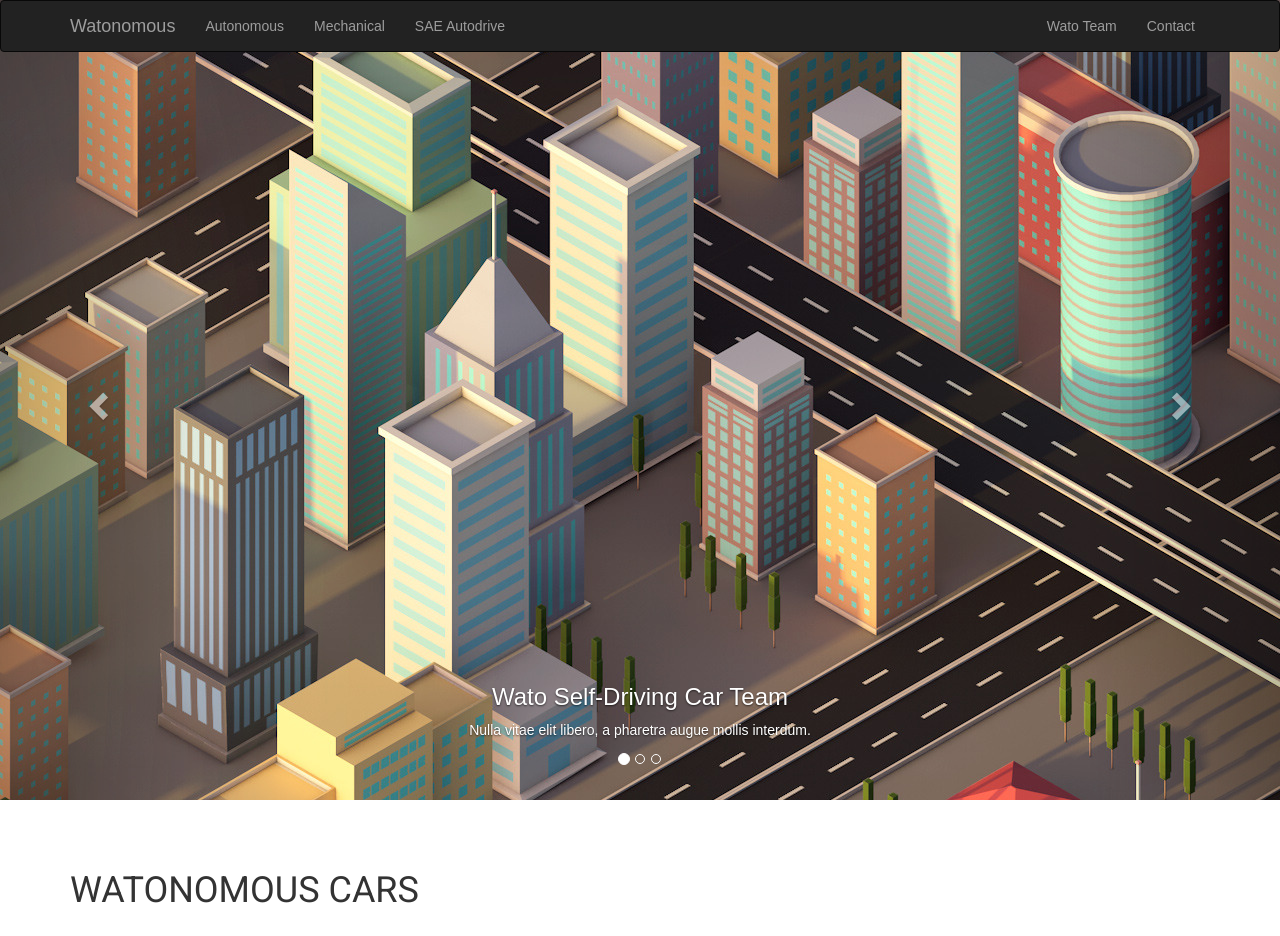
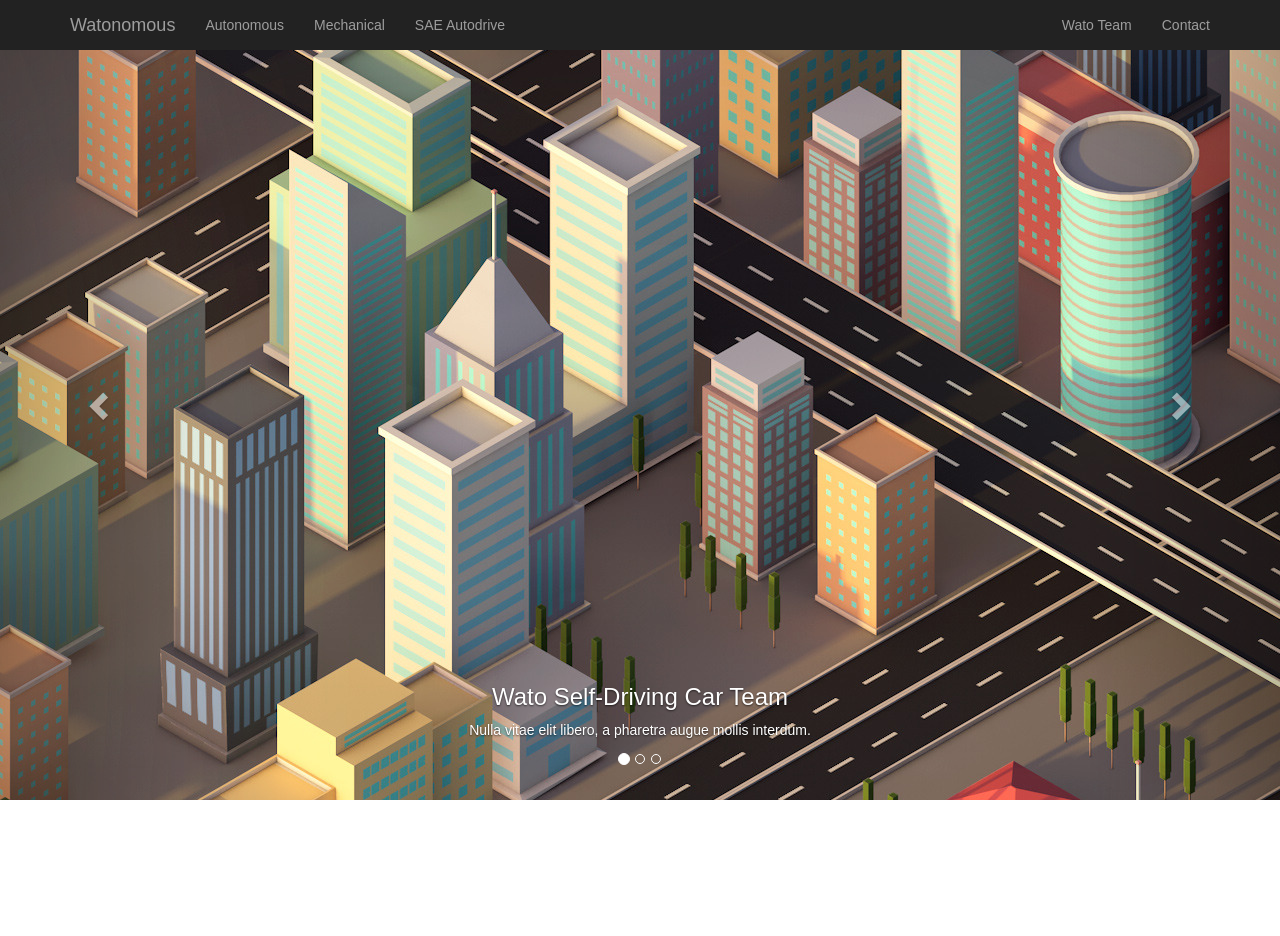
Before and after one commit to MJez29/REACTonomous, a React (Create React App) app: page / in a window 1280 px wide. Shown: the top 936 px of the page. Built offline with nearby package versions, Linux system fonts and the light colour scheme.

Commit message:
Improved header coloring

```diff
--- a/src/Components/Body.jsx
+++ b/src/Components/Body.jsx
@@ -17,6 +17,7 @@ class Body extends Component {
 
     return (
       <div>
+        <div className = "spacerMedium" />
 
         <BodyIndex/>
         <div className = "spacerBig"></div>
@@ -41,25 +42,25 @@ class Body extends Component {
 
         <BodyIndex />
 
-        <div style = {{height: "1000px"}}>
+        <div style = {{height: "600px"}}>
           <Parallax bgImage={BoltFront} strength={200} style = {{zIndex: "3"}} >
             <div className = "spacerBig"/>
             <div className = "spacerBig"/>
             <div className = "spacerBig"/>
             <div className = "spacerBig"/>
 
-            <div style = {{backgroundColor: "#222", width: "400px", marginLeft: "80px", textAlign: "left", paddingLeft: "10px"}}>
+            {/* <div style = {{backgroundColor: "#222", width: "400px", marginLeft: "80px", textAlign: "left", paddingLeft: "10px"}}>
               <h1 className = "ParallaxTitle">   Waterloo. Autonomous </h1>
 
-            </div>
+            </div> */}
             <div className = "spacerBig"/>
             <div className = "spacerBig"/>
             <div className = "spacerBig"/>
+            {/* <div className = "spacerBig"/>
+            <div className = "spacerBig"/> */}
+            {/* <div className = "spacerBig"/>
             <div className = "spacerBig"/>
-            <div className = "spacerBig"/>
-            <div className = "spacerBig"/>
-            <div className = "spacerBig"/>
-            <div className = "spacerBig"/>
+            <div className = "spacerBig"/> */}
 
 
 
--- a/src/Components/BodyIndex.jsx
+++ b/src/Components/BodyIndex.jsx
@@ -19,9 +19,9 @@ class BodyIndex extends Component {
 
 
             <div className = "Overview">
-              <div className = "spacerMedium" />
+              {/* <div className = "spacerMedium" /> */}
 
-              <h1>WATONOMOUS CARS</h1>
+              <h1 className = "heading" >WATONOMOUS CARS</h1>
               <div className = "spacerSmall" />
 
               <p>"Lorem ipsum dolor sit amet, consectetur adipiscing elit, sed do eiusmod tempor incididunt ut labore et dolore magna aliqua. Ut enim ad minim veniam, quis nostrud exercitation ullamco laboris nisi ut aliquip ex ea commodo consequat. Duis aute irure dolor in reprehenderit in voluptate velit esse cillum dolore eu fugiat nulla pariatur. Excepteur sint occaecat cupidatat non proident, sunt in culpa qui officia deserunt mollit anim id est laborum."
--- a/src/Components/Header.jsx
+++ b/src/Components/Header.jsx
@@ -5,19 +5,26 @@ import {Navbar, Nav, NavItem, NavDropdown, MenuItem} from 'react-bootstrap';
 
 class Header extends Component {
 
+
+
   render() {
 
     return(
       <div className = "header">
 
 
-        <Navbar inverse collapseOnSelect>
+        <Navbar style = {{background: "", border: "0", color: "#FFF"}} className = "navItem" inverse fixedTop >
           <Navbar.Header>
-            <Navbar.Brand>
-              <a href="#">Watonomous</a>
+            <Nav>
+            <Navbar.Brand >
+
+              <a href="#" className = "navItem" >Watonomous</a>
+              {/* <p className = "navItem" ></p> */}
+
 
 
             </Navbar.Brand>
+          </Nav>
             <Navbar.Toggle />
           </Navbar.Header>
           <Navbar.Collapse>
--- a/src/Css/styles.css
+++ b/src/Css/styles.css
@@ -32,6 +32,7 @@
 
 .headerTitle {
   font-size: 1.2em;
+
 }
 
 .App-intro {
@@ -79,6 +80,16 @@
   padding-bottom: 40px;
 }
 
+.heading {
+  font-family: 'Roboto', sans-serif;
+  font-size: 30px;
+  color: #fff;
+}
+
+.navItem {
+  color: white;
+}
+
 @keyframes App-logo-spin {
   from { transform: rotate(0deg); }
   to { transform: rotate(360deg); }
```
